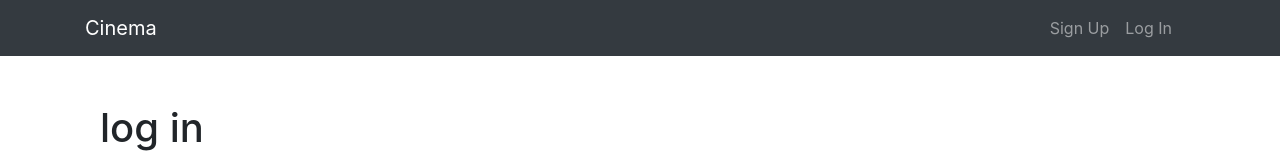
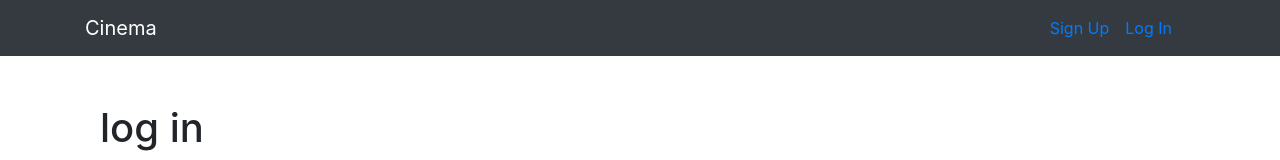
Before and after one commit to dinasing/cinema-client, a React app: page /login in a window 1280 px wide. Shown: the top 160 px of the page. Built offline with nearby package versions, Linux system fonts and the light colour scheme.

Commit message:
fix: change navlink from reactstrap to link from reat-router-dom

```diff
--- a/src/App.js
+++ b/src/App.js
@@ -3,30 +3,22 @@
 import 'bootstrap/dist/css/bootstrap.min.css';
 import AppNavbar from './components/AppNavbar';
 import { Container } from 'reactstrap';
-import { Switch, Route } from 'react-router-dom';
-import Login from './components/auth/Login';
-import SignUp from './components/auth/SignUp';
+import Routes from './Routes';
 import { store } from './app/store';
 import { Provider } from 'react-redux';
-import { BrowserRouter } from 'react-router-dom';
-import PropTypes from 'prop-types';
-import { connect } from 'react-redux';
+import { BrowserRouter, Router } from 'react-router-dom';
 
 class App extends React.Component {
   render() {
     return (
-      <Provider store={store}>
-        <BrowserRouter>
+      <BrowserRouter>
+        <Provider store={store}>
           <AppNavbar />
           <Container>
-            <Switch>
-              <Route exact path="/" component={Login} />
-              <Route path="/login" component={Login} />
-              <Route path="/signup" component={SignUp} />
-            </Switch>
+            <Routes />
           </Container>
-        </BrowserRouter>
-      </Provider>
+        </Provider>
+      </BrowserRouter>
     );
   }
 }
--- a/src/Routes.js
+++ b/src/Routes.js
@@ -1,6 +1,5 @@
-/* eslint-disable */
 import React, { Component } from 'react';
-import { Switch, Route } from 'react-router-dom';
+import { Switch, Route, withRouter } from 'react-router-dom';
 import Login from './components/auth/Login';
 import SignUp from './components/auth/SignUp';
 
@@ -11,7 +10,8 @@
   render() {
     return (
       <Switch>
-        <Route path="/" component={Login} />
+        <Route exact path="/" component={Login} />
+        <Route path="/login" component={Login} />
         <Route path="/signup" component={SignUp} />
       </Switch>
     );
--- a/src/components/AppNavbar.js
+++ b/src/components/AppNavbar.js
@@ -1,6 +1,7 @@
 import React, { Component } from 'react';
 import { connect } from 'react-redux';
-import { Navbar, NavbarBrand, Nav, NavItem, NavLink, Container, Fragment } from 'reactstrap';
+import { Navbar, NavbarBrand, Nav, NavItem, Container, NavLink, Fragment } from 'reactstrap';
+import { Link } from 'react-router-dom';
 import Logout from './auth/Logout';
 import PropTypes from 'prop-types';
 
@@ -15,12 +16,12 @@
 const GuestLinks = () => {
   return (
     <Container>
-      <NavItem>
-        <NavLink href="/signup">Sign Up</NavLink>
-      </NavItem>
-      <NavItem>
-        <NavLink href="/login">Log In</NavLink>
-      </NavItem>
+      <NavLink>
+        <Link to="/signup">Sign Up</Link>
+      </NavLink>
+      <NavLink>
+        <Link to="/login">Log In</Link>
+      </NavLink>
     </Container>
   );
 };
```
